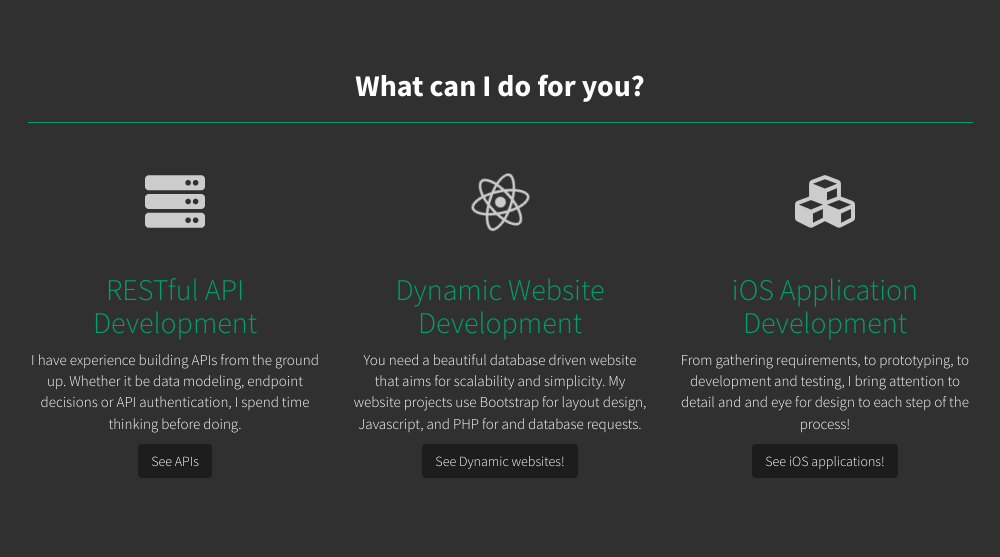
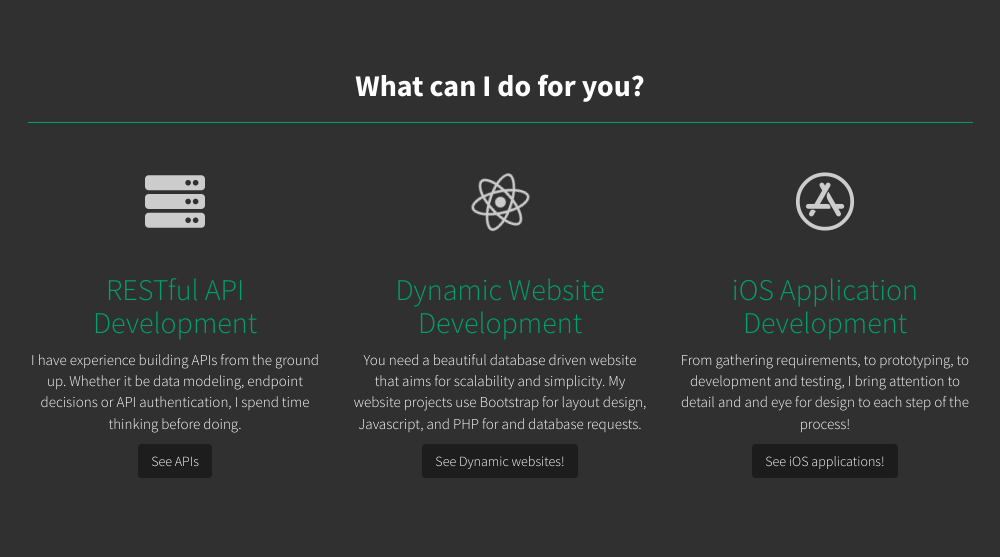
Before and after one commit to PatrickCook/Portfolio-Website, a PHP site: page / in a window 1280 px wide. Shown: the part 852-1409 px from the top of the page, without its empty margins (140-1140 px from the left). Run offline with PHP 8.4, Linux system fonts and the light colour scheme; some libraries are stand-ins or nearby versions.

Commit message:
Icon updates

```diff
--- a/index.php
+++ b/index.php
@@ -142,7 +142,7 @@
 						<div class="col-md-4 col-sm-6">
 							<div class="service-item">
 								<span class="fa-stack fa-4x">
-									<i class="fa fa-cubes"></i>
+									<i class="fab fa-app-store"></i>
 								 </span>
 								<h4>
 									<strong>iOS Application Development</strong>
```
